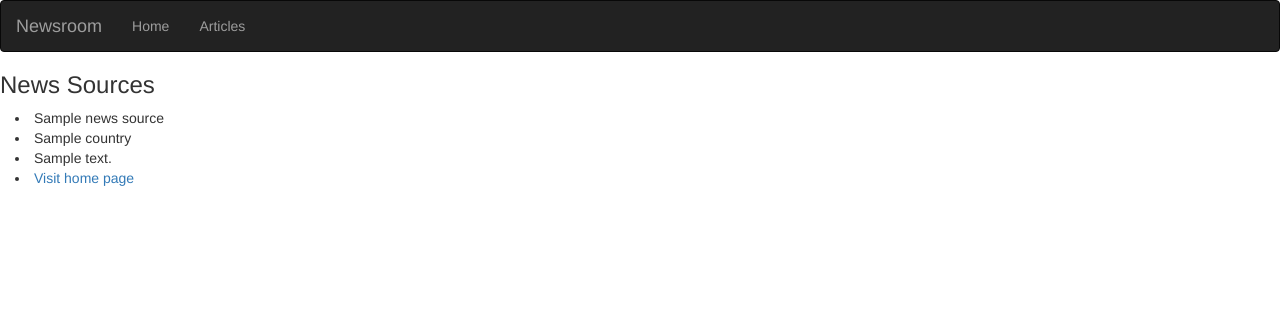
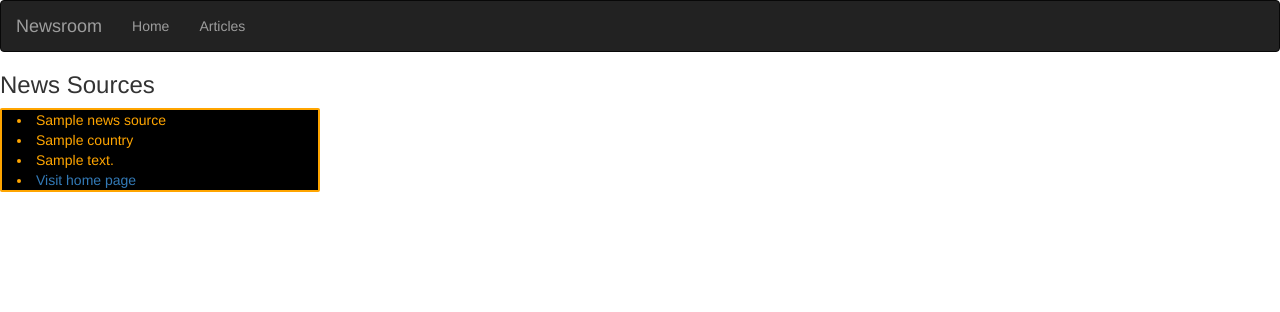
Before and after one commit to Makena-Maryann/news-room, a Flask app: template app/templates/index.html in a window 1280 px wide. Shown: the top 312 px of the page. Run offline with Flask 2, Linux system fonts and the light colour scheme; the template is opened without the code that fills it: most values are stand-ins (such as "Sample title", 1, 10 or a date in 2020); parts of the project's set-up code (start-up, migrations or seed data) failed here and were passed over; some libraries are stand-ins or nearby versions.

Commit message:
Styled index page

```diff
--- /dev/null
+++ b/app/static/css/index.css
@@ -0,0 +1,6 @@
+.source-card {
+ background-color: rgb(0, 0, 0);
+ border: 2px solid orange;
+ color: orange;
+ border-radius: 2px;
+}
--- a/app/templates/index.html
+++ b/app/templates/index.html
@@ -1,14 +1,18 @@
 {% extends 'base.html' %}
+
+{% block styles %}
+     {{ super() }}
+    <link rel="stylesheet" href="{{url_for('static',filename='css/index.css')}}">
+{% endblock %}
 
 {% block content %}
 <h3>News Sources</h3>
-
- {% for news_source in sources %}
- <div class="col-md-3 card">
+{% for news_source in sources %}
+ <div class="col-md-3 source-card">
     <li>{{ news_source.name }}</li>
          <li>{{ news_source.country}}</li>
          <li>{{ news_source.description|truncate(100)}}</li>
          <li><a href="{{ news_source.url}}" target="_blank">Visit home page</a></li>
-</div>
+ </div>
 {% endfor %}
 {% endblock %}
```
